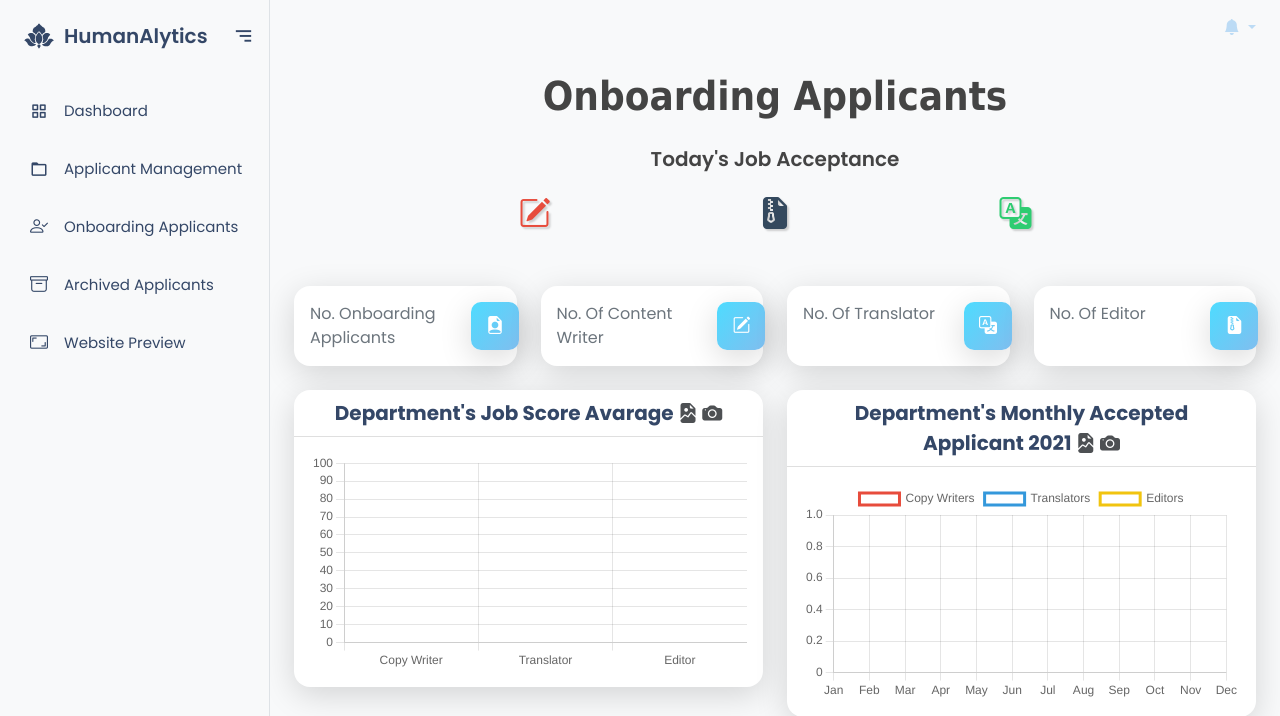
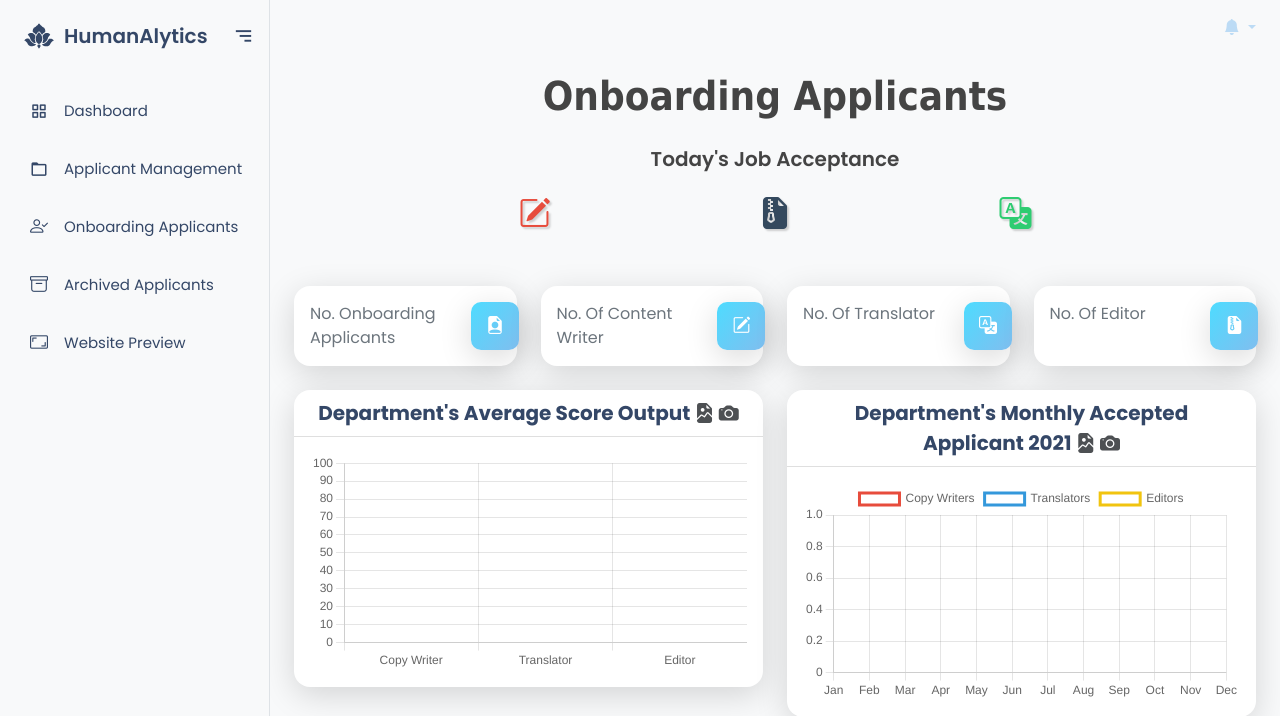
Before and after one commit to Ddollz/Writeam, a Django app: template templates/main/Admin/onboarding.html in a window 1280 px wide. Shown: the top 716 px of the page. Run offline with Django 3.2, Linux system fonts and the light colour scheme; the template is opened without the code that fills it, so the values that code supplies are empty; some libraries are stand-ins or nearby versions.

Commit message:
Update onboarding.html

```diff
--- a/templates/main/Admin/onboarding.html
+++ b/templates/main/Admin/onboarding.html
@@ -32,8 +32,6 @@
         </div>
       </div>
     </div>
-
-
     <div class="row charts">
       <div class="col-xl-3 col-md-6">
         <div class="card mb-4 border-0 shadow">
@@ -129,7 +127,7 @@
         <div class="card border-0 shadow">
           <div class="printable">
             <div class="card-header text-center fw-bold fs-5">
-              Department's Job Score Avarage
+              Department's Average Score Output
               <i class="bi bi-file-earmark-image-fill print"></i>
               <i class="bi bi-camera-fill printpic"></i>
             </div>
```
